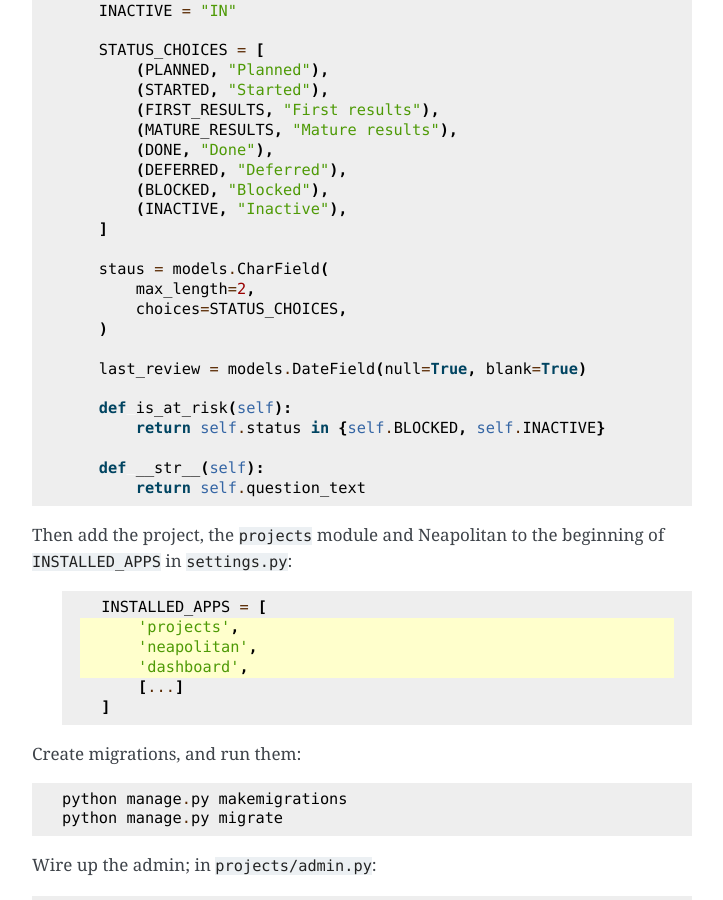
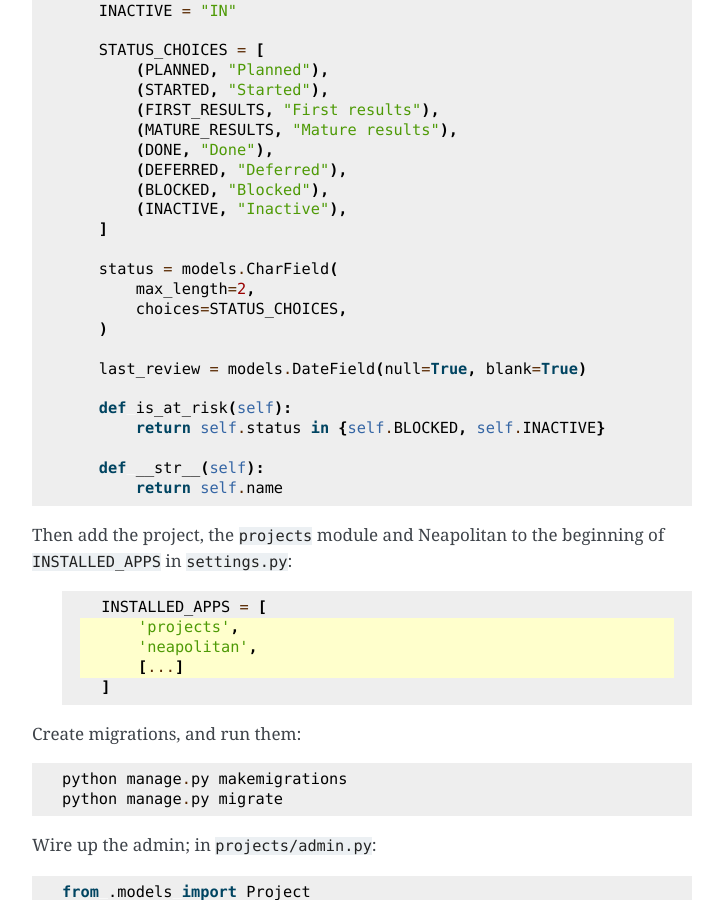
Before and after one commit to carltongibson/neapolitan, a Sphinx documentation site: the page built from docs/source/tutorial.rst, in a window 1280 px wide and 900 px high, scrolled down 908 px. Shown: the whole window, without its empty margins (388-1111 px from the left). Built offline with Sphinx 7.4.7, drawn with Linux system fonts in a browser that asks for light colours.

Commit message:
Updated the tutorial (#14)
* Fix typo in Project model
* Fix string representation for Project model
* Only add the necessary packages to INSTALLED_APPS

```diff
--- a/docs/source/tutorial.rst
+++ b/docs/source/tutorial.rst
@@ -52,7 +52,7 @@ In ``projects/models.py``, define a ``Project``::
             (INACTIVE, "Inactive"),
         ]
 
-        staus = models.CharField(
+        status = models.CharField(
             max_length=2,
             choices=STATUS_CHOICES,
         )
@@ -63,7 +63,7 @@ In ``projects/models.py``, define a ``Project``::
             return self.status in {self.BLOCKED, self.INACTIVE}
 
         def __str__(self):
-            return self.question_text
+            return self.name
 
 
 
@@ -76,7 +76,6 @@ Then add the project, the ``projects`` module and Neapolitan to the beginning of
     INSTALLED_APPS = [
         'projects',
         'neapolitan',
-        'dashboard',
         [...]
     ]
 
```
